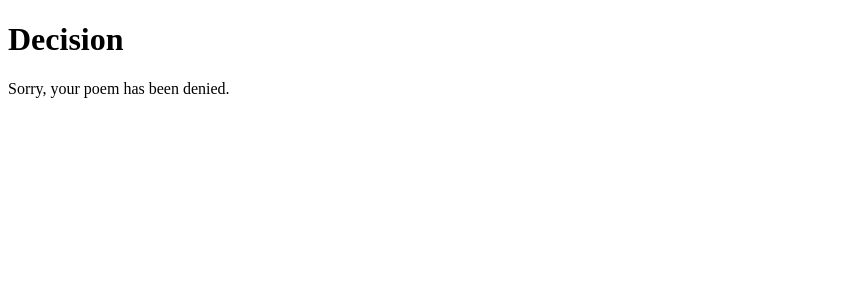
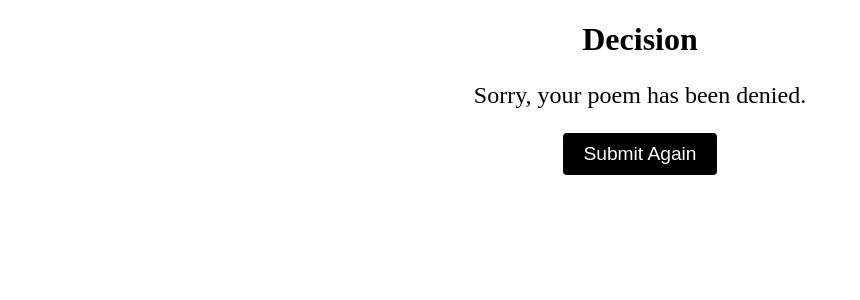
Before and after one commit to tmansmann0/RobotsDecideLitmag, a Flask app: template templates/result.html in a window 1280 px wide. Shown: the top 300 px of the page, without its empty margins (0-860 px from the left). Run offline with Flask 2, Linux system fonts and the light colour scheme; the template is opened without the code that fills it, so the values that code supplies are empty.

Commit message:
updated result form

```diff
--- a/templates/result.html
+++ b/templates/result.html
@@ -2,6 +2,34 @@
 <html>
 <head>
     <title>Decision</title>
+    <style>
+        /* Add some style to the page */
+        h1 {
+            font-size: 2em;
+            font-weight: bold;
+            text-align: center;
+        }
+        p {
+            font-size: 1.5em;
+            text-align: center;
+        }
+        /* Center the button horizontally */
+        input[type="submit"] {
+            display: block;
+            margin: 20px auto;
+            padding: 10px 20px;
+            background-color: #000000; /* black */
+            color: white;
+            border: none;
+            border-radius: 4px;
+            cursor: pointer;
+            font-size: 1.2em;
+        }
+        /* Add hover effect to the button */
+        input[type="submit"]:hover {
+            background-color: #0ffe00;
+        }
+    </style>
 </head>
 <body>
     <h1>Decision</h1>
@@ -10,5 +38,8 @@
     {% else %}
         <p>Sorry, your poem has been denied.</p>
     {% endif %}
+    <form action="submit_page" method="GET">
+    <input type="submit" value="Submit Again">
+    </form>
 </body>
 </html>
```
